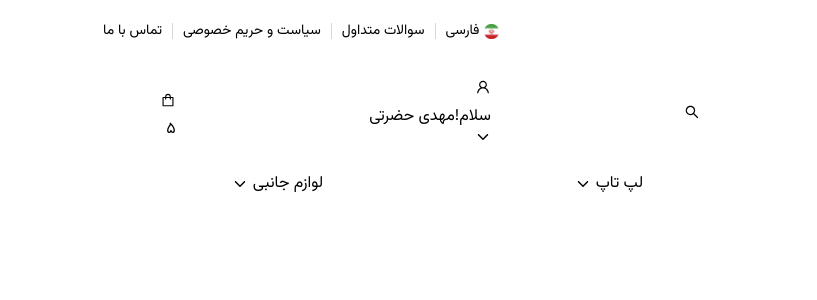
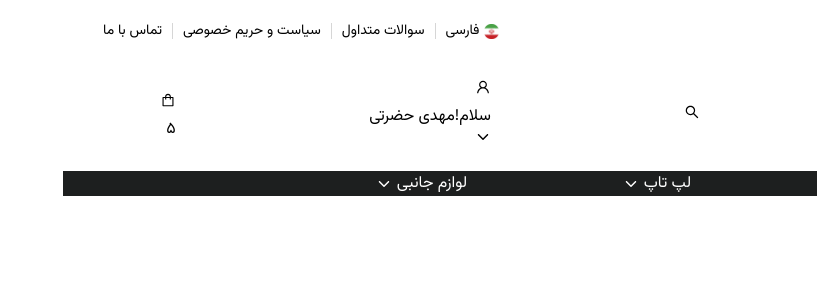
Before and after one commit to Mahdi-Hazrati/harmony-shop, a React (Create React App) app in the folder client/: page / in a window 1280 px wide. Shown: the top 300 px of the page, without its empty margins (463-1280 px from the left). Built offline with nearby package versions, Linux system fonts and the light colour scheme.

Commit message:
header component bottom section done

```diff
--- a/client/src/components/Header/Bottom.jsx
+++ b/client/src/components/Header/Bottom.jsx
@@ -10,7 +10,6 @@ const Bottom = () => {
         <li>محصول شماره سه</li>
         <li>محصول شماره چهار</li>
         <li>محصول شماره پنج</li>
-        <a href="/dashboard">برو به داشبورد</a>
       </DropdownMenu>
       <DropdownMenu title="گوشی">
         <li>محصول شماره یک</li>
--- a/client/src/components/Header/Bottom.scss
+++ b/client/src/components/Header/Bottom.scss
@@ -1,5 +1,10 @@
-.header-bottom{
+.header-bottom {
+    width: 100%;
     display: flex;
-    justify-content: space-around;
+    justify-content: center;
     align-items: center;
+    background-color: var(--black);
+    color: var(--white);
+    padding: 0px 200px;
+    gap: 24px;
 }
--- a/client/src/components/Header/Main.jsx
+++ b/client/src/components/Header/Main.jsx
@@ -6,15 +6,15 @@ import "./Main.scss"
 const Main = () => {
   return (
     <div className="header-main">
-      <div className="brand-container">
+      <div className="brand">
         <img src={logo_image} alt="harmony shop logo" className="brand-logo" />
         <span className="brand-title">هارمونی شاپ</span>
       </div>
-      <div className="search-box-container">
+      <div className="search-box">
         <input type="text" className="search-box-input" />
         <AiOutlineSearch className="search-box-icon" />
       </div>
-      <div className="user-account-container">
+      <div className="user-account">
         <div className="right">
           <AiOutlineUser className="icon" />
         </div>
@@ -28,7 +28,7 @@ const Main = () => {
         </div>
 
       </div>
-      <div className="shopping-cart-container">
+      <div className="shopping-cart">
         <AiOutlineShopping className="icon" />
         <div className="counter">5</div>
       </div>
```
